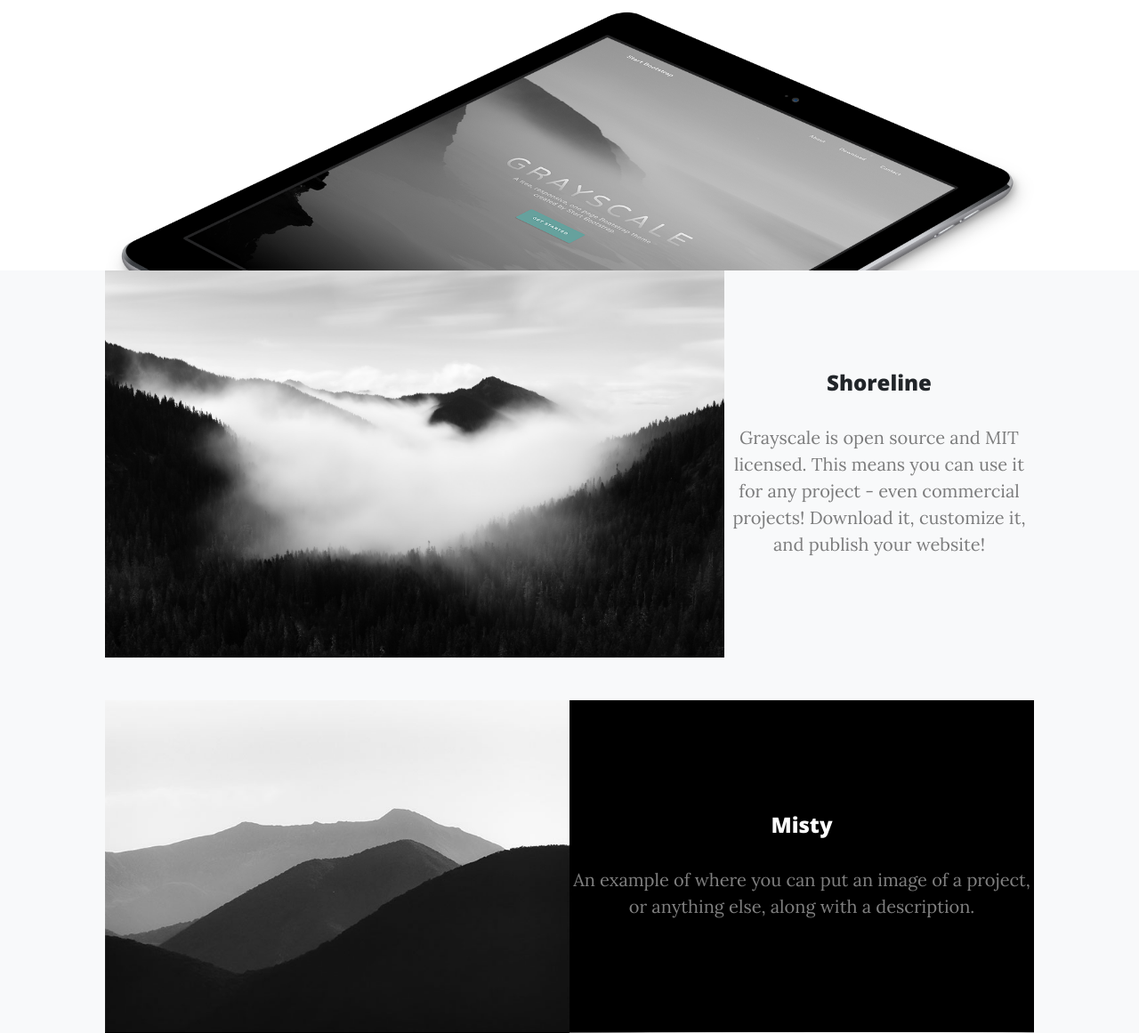
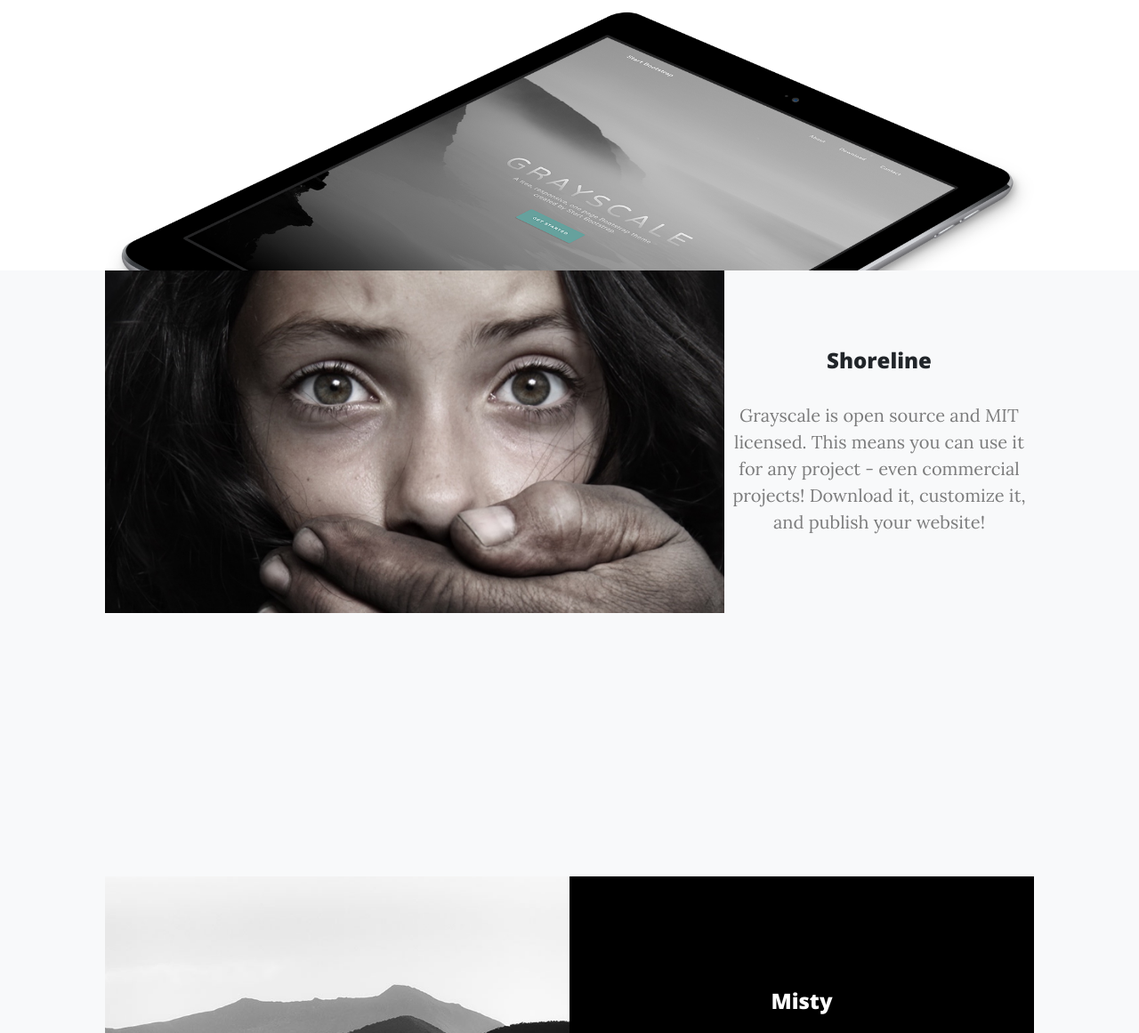
Before and after one commit to parkerwatts21/Team13MissingPersons, a Django app: template templates/personpages/index.html in a window 1280 px wide. Shown: the part 897-2058 px from the top of the page at 89% size. Run offline with Django 3.2, Linux system fonts and the light colour scheme; the template is opened without the code that fills it, so the values that code supplies are empty; some libraries are stand-ins or nearby versions.

Commit message:
New Image

```diff
--- a/templates/personpages/index.html
+++ b/templates/personpages/index.html
@@ -36,7 +36,8 @@
             <div class="container px-4 px-lg-5">
                 <!-- Featured Project Row-->
                 <div class="row gx-0 mb-4 mb-lg-5 align-items-center">
-                    <div class="col-xl-8 col-lg-7"><img class="img-fluid mb-3 mb-lg-0" src="{% static 'img/bg-masthead.jpg' %}" alt="..." /></div>
+                    <div class="col-xl-8 col-lg-7">
+                    <img class="img-fluid mb-3 mb-lg-0" src="{% static 'img/BackgroundHT.jpeg' %}" alt="..." /></div>
                     <div class="col-xl-4 col-lg-5">
                         <div class="featured-text text-center text-lg-left">
                             <h4>Shoreline</h4>
@@ -44,6 +45,7 @@
                         </div>
                     </div>
                 </div>
+                <p>&nbsp;</p> <p>&nbsp;</p> <p>&nbsp;</p> <p>&nbsp;</p>
                 <!-- Project One Row-->
                 <div class="row gx-0 mb-5 mb-lg-0 justify-content-center">
                     <div class="col-lg-6"><img class="img-fluid" src="{% static 'img/demo-image-01.jpg' %} " alt="..." /></div>
```
Also changed, not shown: missingpersons/static/img/BackgroundHT.jpeg (added).
